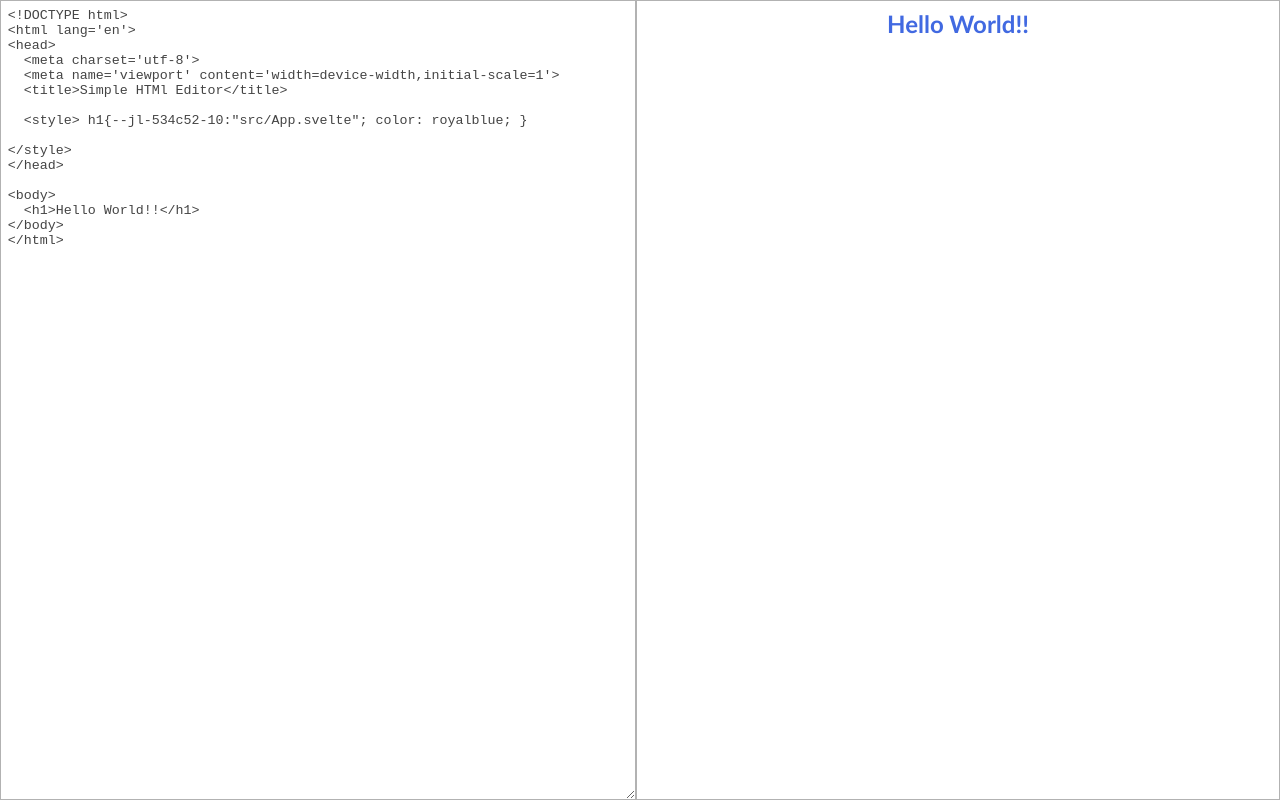
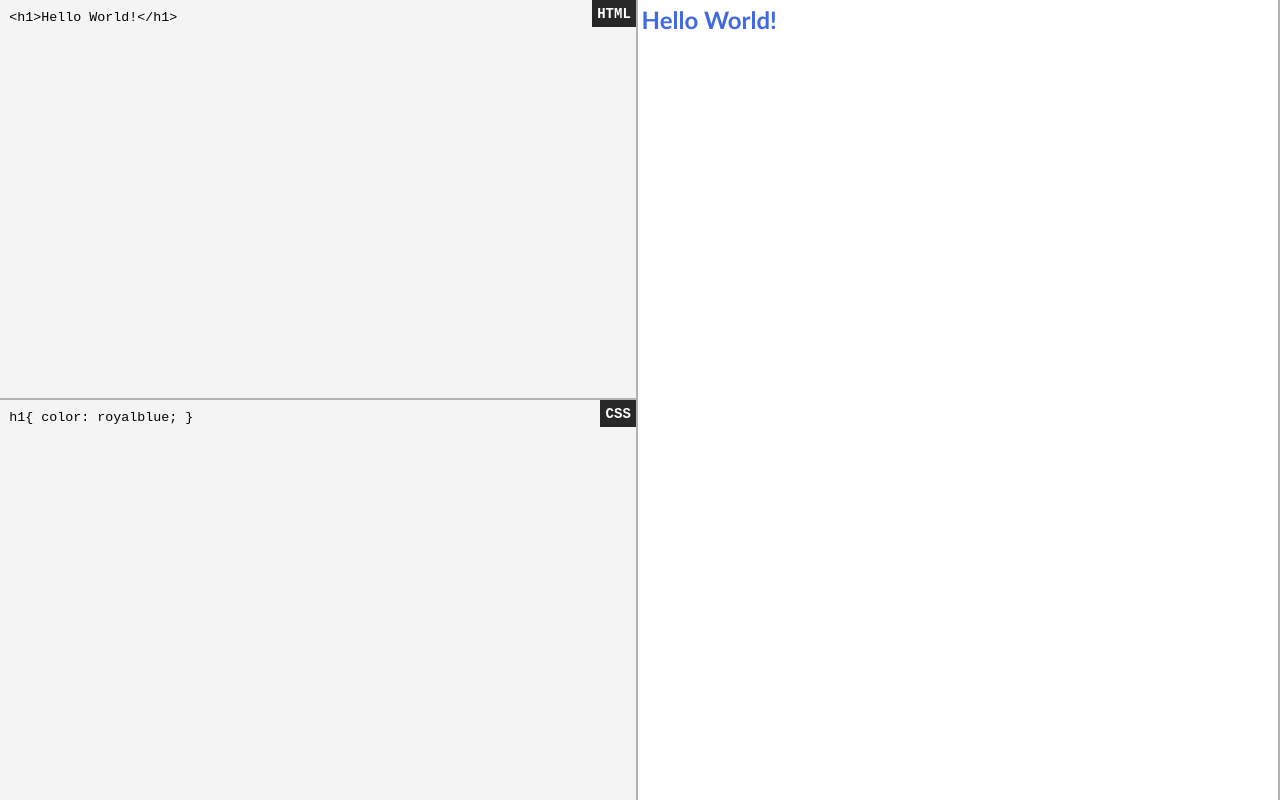
Before and after one commit to benjithorpe/codebuddy, a Svelte app: page / in a window 1280 px wide. Built offline with nearby package versions, Linux system fonts and the light colour scheme.

Commit message:
Separate css area from html area, add tags

```diff
--- a/public/global.css
+++ b/public/global.css
@@ -6,3 +6,22 @@
 
 html{ font-size: 62.5%; }
 body{ font-family: 'Trebuchet MS', 'Lucida Sans', Arial, sans-serif; }
+
+main {
+	display: flex;
+	text-align: center;
+	height: 100vh;
+}
+
+main > section{
+	border-right: 2px solid rgba(0, 0, 0, 0.3);
+	flex-basis: 100%;
+	height: 100%;
+}
+
+.html{ border-bottom: 2px solid rgba(0, 0, 0, 0.3); }
+
+.html, .css{
+	height: 50%;
+	outline: none;
+}
--- a/public/index.html
+++ b/public/index.html
@@ -3,10 +3,7 @@
 <head>
 	<meta charset='utf-8'>
 	<meta name='viewport' content='width=device-width,initial-scale=1'>
-
-	<title>Simple HTMl Editor</title>
-
-	<!-- <link rel='icon' type='image/png' href='/favicon.png'> -->
+	<title>Smart HTML Editor</title>
 	<link rel='stylesheet' href='/global.css'>
 	<link rel='stylesheet' href='/build/bundle.css'>
 
--- a/src/App.svelte
+++ b/src/App.svelte
@@ -1,61 +1,50 @@
 <script>
-	let htmlOutput = `<!DOCTYPE html>
-<html lang='en'>
-<head>
-  <meta charset='utf-8'>
-  <meta name='viewport' content='width=device-width,initial-scale=1'>
-  <title>Simple HTMl Editor</title>
+	import Output from './Output.svelte';
+	let htmlContent = "<h1>Hello World!</h1>";
+	let cssContent = "h1{ color: royalblue; }";
 
-  <style>
-    h1{ color: royalblue; }
-  </style>
-</head>
-
-<body>
-  <h1>Hello World!!</h1>
-</body>
-</html>`;
+	$: outputMessage = `<style>${cssContent}</style> ${htmlContent}`;
 </script>
 
 <main>
 	<section class="editor">
-		<textarea name="" id="" bind:value="{htmlOutput}"
-placeholder=""></textarea>
+		<section class="html">
+			<div class="tag">HTML</div>
+			<textarea name="" bind:value="{htmlContent}"></textarea>
+		</section>
+
+		<section class="css">
+			<div class="tag">CSS</div>
+			<textarea name="" bind:value="{cssContent}"></textarea>
+		</section>
 	</section>
 
-	<section class="output">
-		{@html htmlOutput}
-	</section>
+	<Output outputMessage={outputMessage} />
 </main>
 
 <style>
-	main {
-		display: flex;
-		text-align: center;
-		height: 100vh;
+	.editor > section{ position: relative; }
+	textarea{
+    outline: 0;
+		border: none;
+		padding: 0.7em;
+		width: 100%;
+		height: 100%;
+		overflow: auto;
+		resize: none;
+		line-height: 1.4;
+		background-color: #f4f4f4;
 	}
 
-	main section{
-		border: 1px solid rgba(0, 0, 0, 0.3);
-		flex-basis: 100%;
-		height: 100%;
+	div.tag{
+		position: absolute;
+		top: 0;
+		right: 0;
+		padding: .4em;
+		font-size: 1.4rem;
+		font-family: monospace;
+		background-color: rgba(0, 0, 0, 0.836);
+		color: white;
+		font-weight: bold;
 	}
-
-	section.output{
-		padding: 0.5em;
-		font-size: 1.6rem;
-	}
-
-	textarea{
-		outline-color: #999;
-		border: none;
-		padding: 0.5em;
-		min-width: 200px;
-		min-height: 200px;
-		width: 100%;
-		height: 100%;
-		color: #444;
-	}
-
-	@media (min-width: 768px) {}
 </style>
--- /dev/null
+++ b/src/Output.svelte
@@ -0,0 +1,17 @@
+<script>
+  export let outputMessage = "";
+</script>
+
+<section class="output">
+  {@html outputMessage}
+</section>
+
+<style>
+  section.output{
+		padding: 0.2em;
+		font-size: 1.6rem;
+		text-align: left;
+		line-height: 1.4;
+		overflow-y: auto;
+	}
+</style>
```
Also changed, not shown: 1 other file (tests, documents, lock files or other folders).
